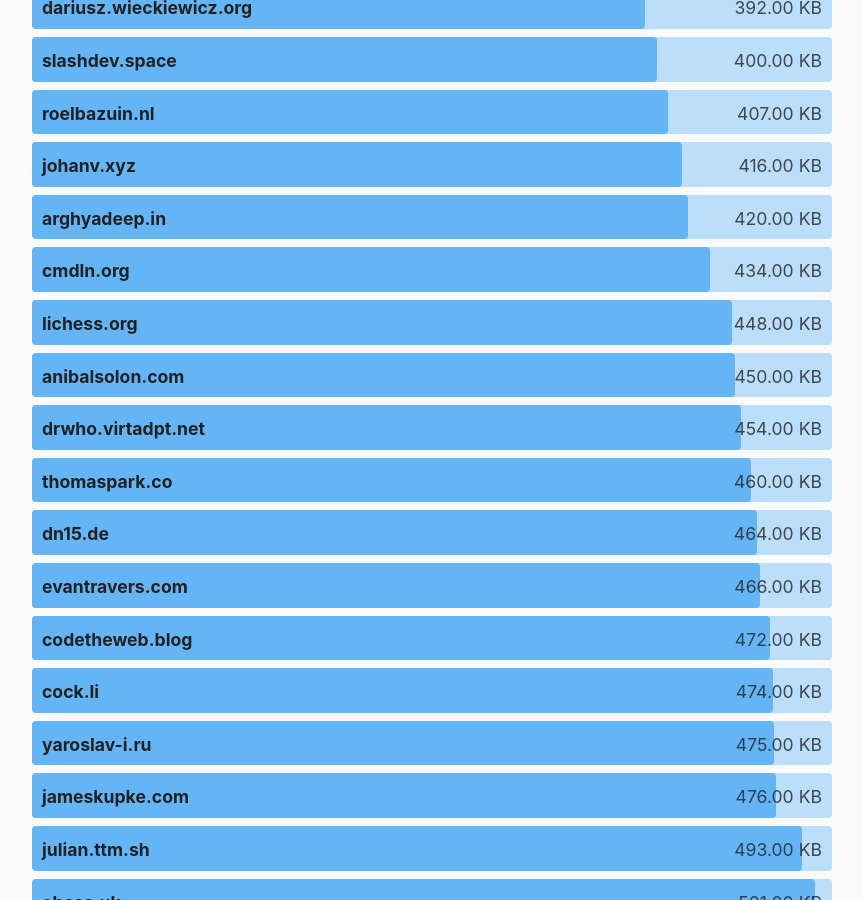
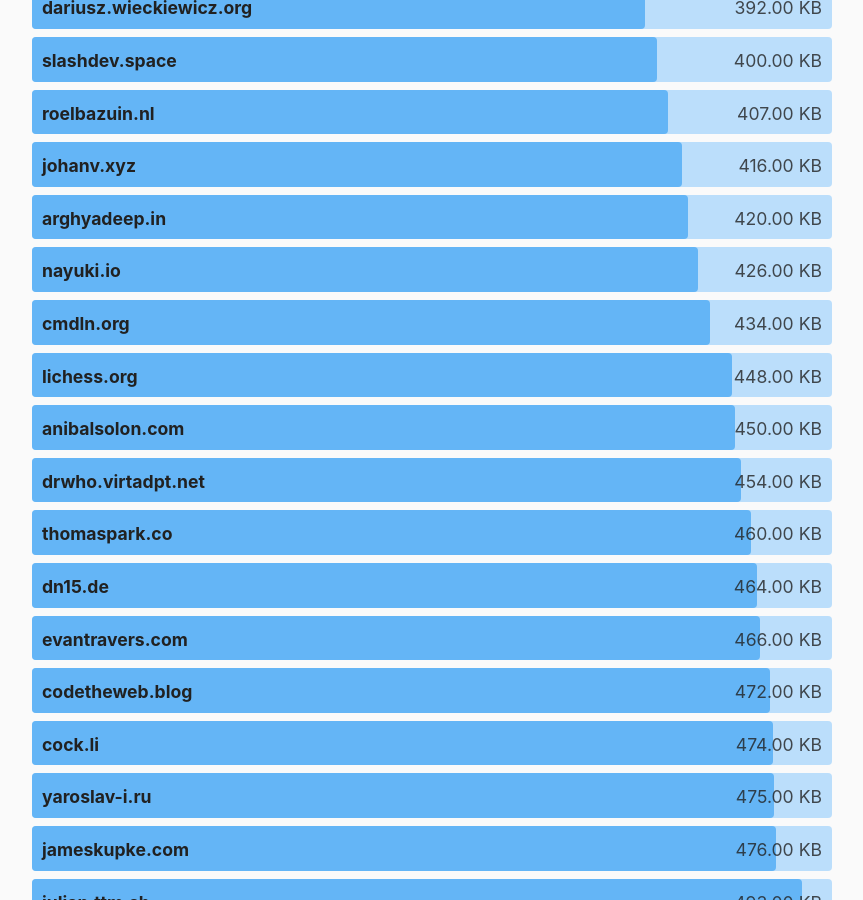
Before and after one commit to kevquirk/512kb.club, a Jekyll site: the page built from index.md, in a window 1280 px wide and 900 px high, scrolled down 19220 px. Shown: the whole window, without its empty margins (208-1071 px from the left). Built offline with Jekyll 4.4.1, drawn with Linux system fonts in a browser that asks for light colours.

Commit message:
Added www.nayuki.io to sites.yml.

```diff
--- a/_data/sites.yml
+++ b/_data/sites.yml
@@ -1138,6 +1138,11 @@
   size: 10.5
   last_checked: 2021-12-05
 
+- domain: nayuki.io
+  url: https://www.nayuki.io/
+  size: 426
+  last_checked: 2022-01-30
+
 - domain: ndanes.com
   url: https://ndanes.com/
   size: 334
```
